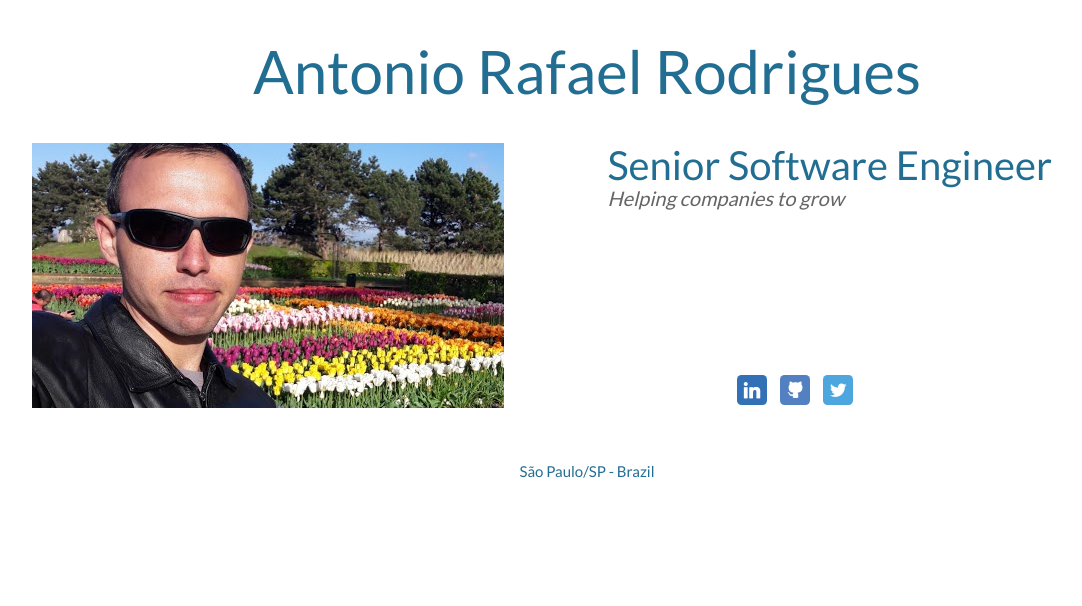
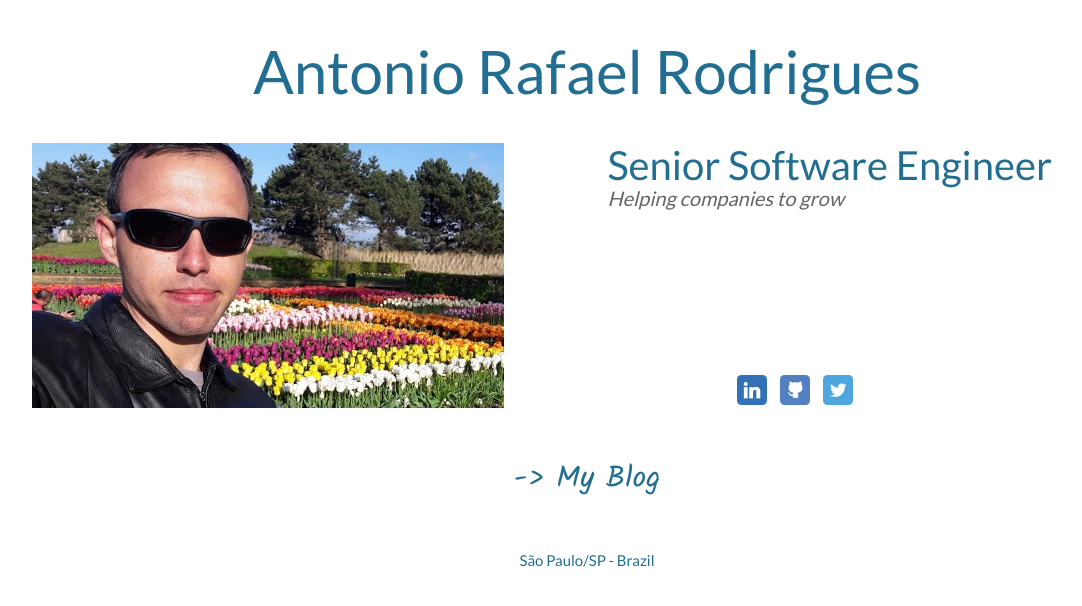
Before and after one commit to arrodrigues/arrodrigues.github.io, a Jekyll site: the page built from index.md, in a window 1280 px wide. Shown: the top 606 px of the page, without its empty margins (53-1135 px from the left). Built offline with Jekyll 4.4.1, drawn with Linux system fonts in a browser that asks for light colours.

Commit message:
Home fixes to blog

```diff
--- a/_config.yml
+++ b/_config.yml
@@ -25,9 +25,9 @@ linkedin_username: antraf
 
 # Build settings
 markdown: kramdown
-theme: jekyll-theme-primer
+#theme: jekyll-theme-primer
 #theme: minima
-#theme: jekyll-theme-cayman
+theme: jekyll-theme-cayman
 plugins:
   - jekyll-feed
 
--- a/_layouts/index.html
+++ b/_layouts/index.html
@@ -31,6 +31,7 @@
         crossorigin="anonymous"></script>
     <style>
         @import url('https://fonts.googleapis.com/css?family=Lato');
+        @import url('https://fonts.googleapis.com/css?family=Kalam');
 
         * {
             font-family: 'Lato', sans-serif;
@@ -78,6 +79,23 @@
             padding-left: 25%;
         }
 
+        .goto-blog {
+            margin-top: 5%;
+            text-align: center;
+        }
+
+        .goto-blog a {
+            font-size: 30px;
+            color: rgba(34, 110, 147, 1);
+            font-family: 'Kalam', sans-serif;
+            text-align: center;
+            text-decoration: none;
+        }
+
+        .goto-blog a:hover {
+            color: rgb(58, 155, 204);
+        }
+
         .bottom-container {
             flex-direction: row;
             width: 100%;
@@ -96,6 +114,7 @@
 
 <body>
     <div class="name">Antonio Rafael Rodrigues</div>
+
     <div class="container">
         <div class="row">
 
@@ -110,16 +129,19 @@
                             Helping companies to grow
                         </div>
                     </div>
-
                     <div class="social">
                         <div class="soc">
                             <a href="https://www.linkedin.com/in/antraf/" target="_blank" class="soc-linkedin" title="Linkedin"></a>
                             <a href="https://github.com/arrodrigues" target="_blank" class="soc-github" title="Github"></a>
                             <a href="https://twitter.com/antoniorafael_r" target="_blank" class="soc-twitter" title="Twitter"></a>
+
                         </div>
                     </div>
                 </div>
             </div>
+        </div>
+        <div class="goto-blog">
+            <a href="/allposts">-> My Blog</a>
         </div>
         <div class="bottom-container">
             <div class="location">São Paulo/SP - Brazil</div>
--- a/_posts/2019-01-21-welcome-to-jekyll.markdown
+++ b/_posts/2019-01-21-welcome-to-jekyll.markdown
@@ -1,5 +1,5 @@
 ---
-layout: post
+layout: default
 title:  "Welcome to Jekyll!"
 date:   2019-01-21 17:32:34 -0200
 categories: jekyll update
```
